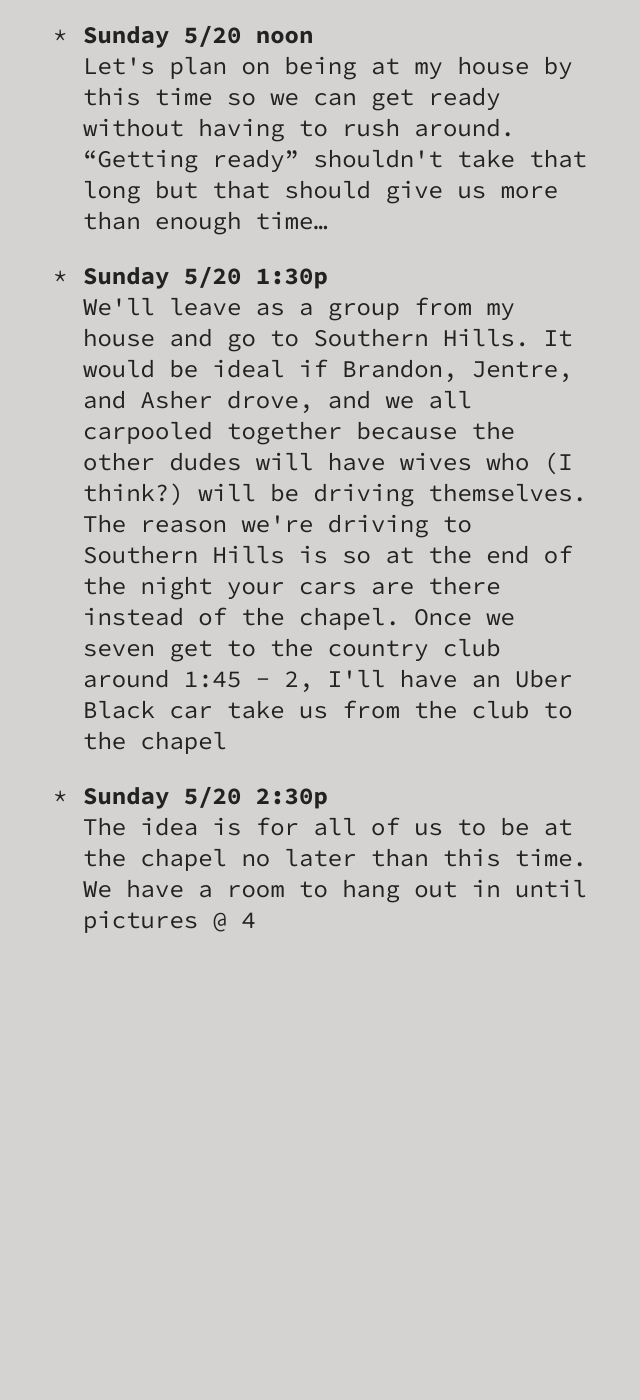
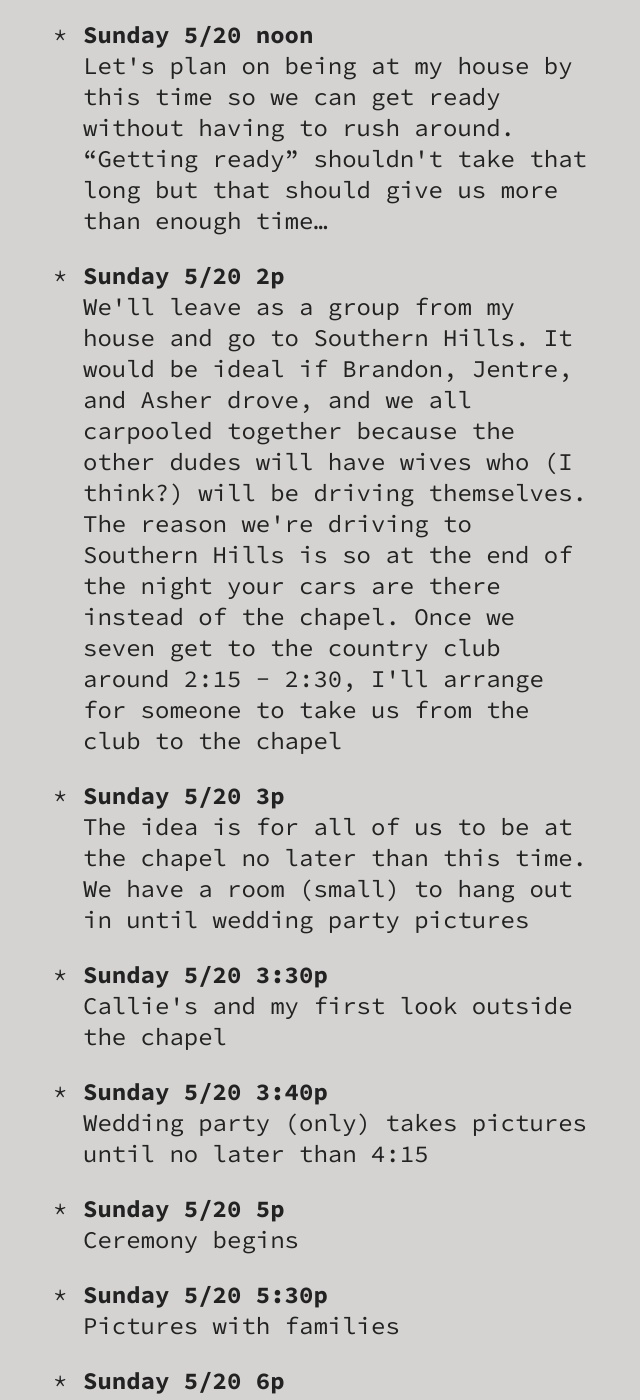
Before and after one commit to grantstandridge/grantstandridge.github.io, a Jekyll site: the page built from _buckets/groomsmen.markdown, in a window 1280 px wide and 1400 px high, scrolled down 1883 px. Shown: the whole window, without its empty margins (637-1277 px from the left). Built offline with Jekyll 4.4.1, drawn with Linux system fonts in a browser that asks for light colours; before the commit the page ends 2893 px from its top, so only the background shows below that; some of the changed text lies outside the part shown.

Commit message:
Updated Groomsmen

```diff
--- a/_buckets/groomsmen.markdown
+++ b/_buckets/groomsmen.markdown
@@ -5,7 +5,7 @@
   Column 1:
     Heading: Contact & Location Deetz
     List:
-    - Grant's mom, Kay<br>1.918.232.5210
+    - Grant's mom, Kay<br>19182325210
     - Jackie C. (any day-of questions)<br>1.918.520.3179
     - "<a href='https://goo.gl/maps/JojmvNgWkB92' target='_blank'>624 Kitchen</a><br>1.918.779.6333"
     - "<a href='https://goo.gl/maps/H4DySjUc8zN2' target='_blank'>The Glass Chapel</a>
@@ -38,16 +38,31 @@
     - "<strong>Sunday 5/20 noon</strong><br>Let's plan on being at my house by this
       time so we can get ready without having to rush around. &ldquo;Getting ready&rdquo;
       shouldn't take that long but that should give us more than enough time…"
-    - "<strong>Sunday 5/20 1:30p</strong><br>We'll leave as a group from my house
-      and go to Southern Hills. It would be ideal if Brandon, Jentre, and Asher drove,
+    - "<strong>Sunday 5/20 2p</strong><br>We'll leave as a group from my house and
+      go to Southern Hills. It would be ideal if Brandon, Jentre, and Asher drove,
       and we all carpooled together because the other dudes will have wives who (I
       think?) will be driving themselves. The reason we're driving to Southern Hills
       is so at the end of the night your cars are there instead of the chapel. Once
-      we seven get to the country club around 1:45 - 2, I'll have an Uber Black car
-      take us from the club to the chapel"
-    - "<strong>Sunday 5/20 2:30p</strong><br>The idea is for all of us to be at the
-      chapel no later than this time. We have a room to hang out in until pictures
-      @ 4"
+      we seven get to the country club around 2:15 - 2:30, I'll arrange for someone
+      to take us from the club to the chapel"
+    - "<strong>Sunday 5/20 3p</strong><br>The idea is for all of us to be at the chapel
+      no later than this time. We have a room (small) to hang out in until wedding
+      party pictures"
+    - "<strong>Sunday 5/20 3:30p</strong><br>Callie's and my first look outside the
+      chapel"
+    - "<strong>Sunday 5/20 3:40p</strong><br>Wedding party (only) takes pictures until
+      no later than 4:15"
+    - "<strong>Sunday 5/20 5p</strong><br>Ceremony begins"
+    - "<strong>Sunday 5/20 5:30p</strong><br>Pictures with families"
+    - "<strong>Sunday 5/20 6p</strong><br>Limo is taking entire wedding party to Southern
+      Hills. Preference is for all bridesmaids and groomsmen to ride in the limo so
+      that we all arrive together for the introduction… There are 14 total in the
+      wedding party but our limo seats up to 22. So if your spouse would like to ride
+      with us, that's fine! Just give us a heads up so we can account for them"
+    - "<strong>Sunday 5/20 6:30p</strong><br>Reception at Southern Hills kicks off
+      with an introduction of the wedding party upon arrival. Then we'll eat, twerk,
+      and have an awesome night with friends"
+    - "<strong>Sunday 5/20 9:30p</strong><br>Callie's and my send-off in the limo"
 ---
 
 Ideally, I'd love for everyone to have their tuxes picked up before the end of Friday the 18<sup>th</sup> (unless Men's Wearhouse has told you otherwise…) They should be paid for at that point, and I will reimburse you for the $20 you probably had to put down for measurements.
```
